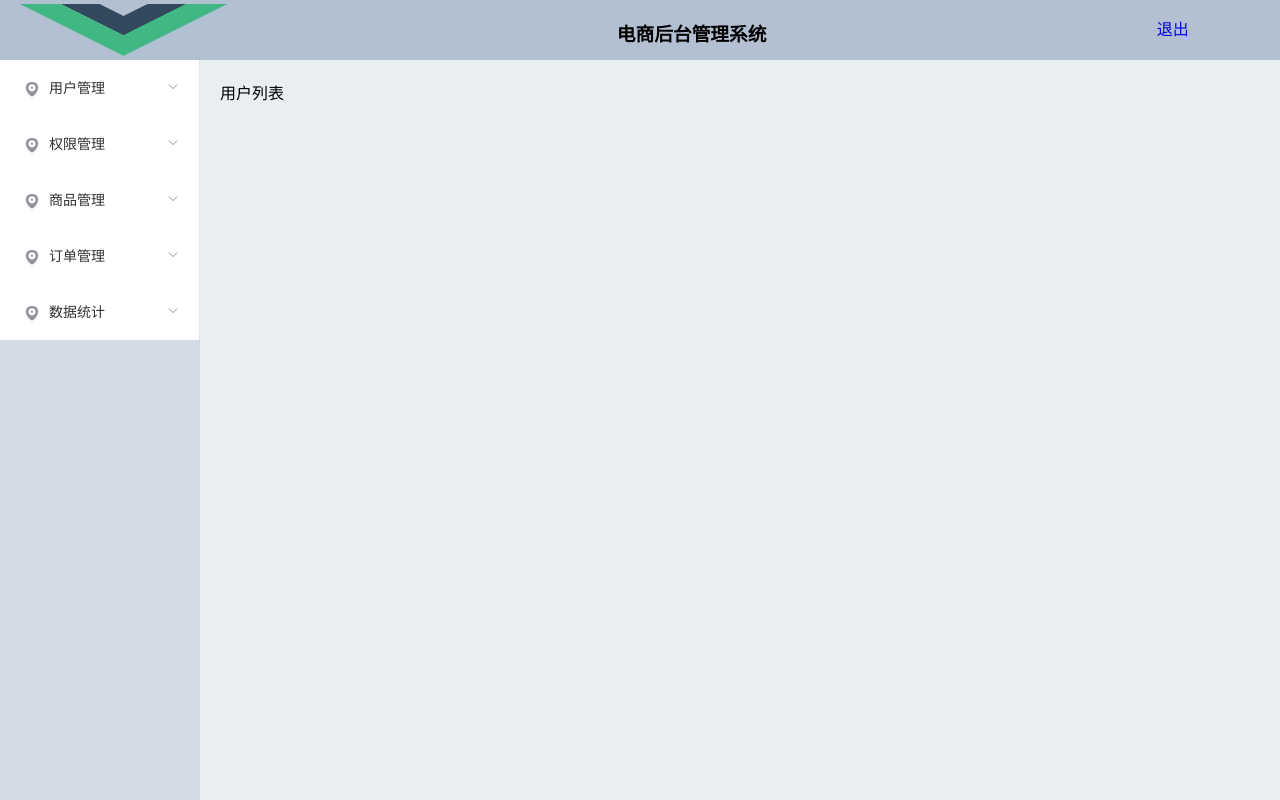
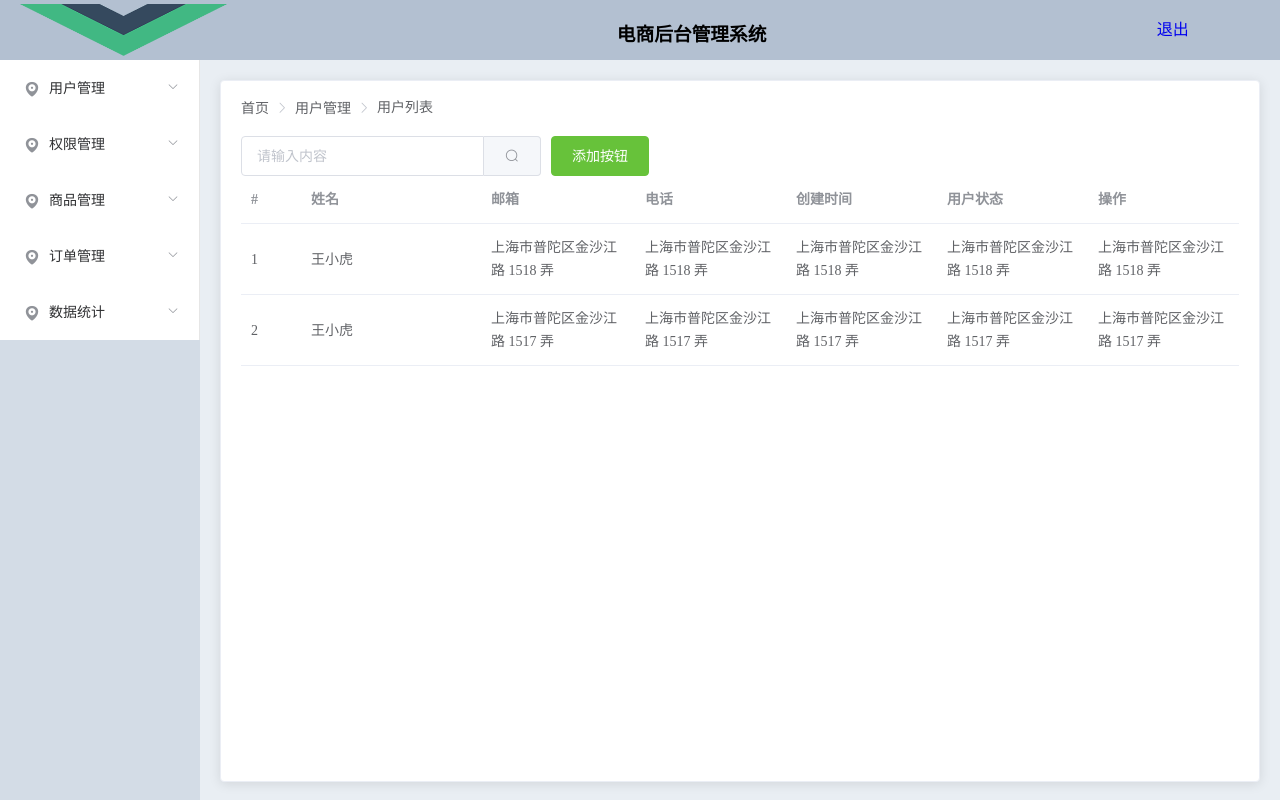
Before and after one commit to 790791059/2020-10-11, a Vue app: page /users in a window 1280 px wide. Built offline with nearby package versions, Linux system fonts and the light colour scheme; no server answers; sample sign-in values are in the browser's storage.

Commit message:
列表-面包屑-搜索框-表格-获取数据

```diff
--- a/src/components/users/users.vue
+++ b/src/components/users/users.vue
@@ -1,6 +1,35 @@
 <!--  -->
 <template>
-<div class=''>用户列表</div>
+  <el-card class="box-card">
+    <!-- 面包屑 -->
+    <!-- /首页/用户管理/用户列表/ -->
+    <el-breadcrumb separator-class="el-icon-arrow-right">
+      <el-breadcrumb-item>首页</el-breadcrumb-item>
+      <el-breadcrumb-item>用户管理</el-breadcrumb-item>
+      <el-breadcrumb-item>用户列表</el-breadcrumb-item>
+    </el-breadcrumb>
+    <!-- 搜索 -->
+    <el-row class="searchRow">
+      <el-col>
+        <el-input placeholder="请输入内容" v-model="query" class="inputSearch">
+          <el-button slot="append" icon="el-icon-search"></el-button>
+        </el-input>
+        <el-button class="btn" type="success">添加按钮</el-button>
+      </el-col>
+    </el-row>
+
+    <!-- 表格 -->
+    <el-table :data="tableData" style="width: 100%">
+      <el-table-column type="index"  label="#" width="60"> </el-table-column>
+      <el-table-column prop="name" label="姓名" width="180"> </el-table-column>
+      <el-table-column prop="address" label="邮箱"> </el-table-column>
+      <el-table-column prop="address" label="电话"> </el-table-column>
+      <el-table-column prop="address" label="创建时间"> </el-table-column>
+      <el-table-column prop="address" label="用户状态"> </el-table-column>
+      <el-table-column prop="address" label="操作"> </el-table-column>
+    </el-table>
+    <!-- 分页 -->
+  </el-card>
 </template>
 
 <script>
@@ -13,7 +42,22 @@
   data() {
     //这里存放数据
     return {
+      query: "",
+      pagenum:1,
+      pagesize:2,
+      tableData: [
+        {
+          date: "2016-05-02",
+          name: "王小虎",
+          address: "上海市普陀区金沙江路 1518 弄",
+        },
+        {
+          date: "2016-05-04",
+          name: "王小虎",
+          address: "上海市普陀区金沙江路 1517 弄",
+        },
 
+      ],
     };
   },
   //监听属性 类似于data概念
@@ -22,16 +66,24 @@
   watch: {},
   //方法集合
   methods: {
-
+    // 获取用户列表的请求
+    async getUserList(){
+      // query   查询参数 可以为空
+      // pagenum 当前页码 不能为空
+      // pagesize 每页显示条数 不能为空
+      // 需要授权的 API ，必须在请求头中使用 Authorization 字段提供 token 令牌
+//  const AUTH_TOKEN=localStorage.getItem('token')
+//  axios.defaults.headers.common['Authorization']=AUTH_TOKEN
+ const res = await this.$http.get(`/api/users?query=${this.query}&pagenum=${this.pagenum}&pagesize=${this.pagesize}`)
+     console.log(res)
+    }
   },
   //生命周期 - 创建完成（可以访问当前this实例）
   created() {
-
+    this.getUserList()
   },
   //生命周期 - 挂载完成（可以访问DOM元素）
-mounted() {
-
-},
+  mounted() {},
   beforeCreate() {}, //生命周期 - 创建之前
   beforeMount() {}, //生命周期 - 挂载之前
   beforeUpdate() {}, //生命周期 - 更新之前
@@ -39,9 +91,20 @@
   beforeDestroy() {}, //生命周期 - 销毁之前
   destroyed() {}, //生命周期 - 销毁完成
   activated() {}, //如果页面有keep-alive缓存功能，这个函数会触发
-}
+};
 </script>
 <style >
 /* //@import url(); 引入公共css类 */
-
+.box-card {
+  height: 100%;
+}
+.inputSearch {
+  width: 300px;
+}
+.btn {
+  margin-left: 10px;
+}
+.searchRow {
+  margin-top: 20px;
+}
 </style>
--- a/src/plugins/http.js
+++ b/src/plugins/http.js
@@ -4,7 +4,10 @@
 MyHttpServer.install = function(Vue) {
     // 设置请求数据的基准地址
     // axios.defaults.baseURL = 'http://localhost:8888/api/private/v1/'
-    // 4. 添加实例方法
+    //添加token
+    const AUTH_TOKEN = localStorage.getItem('token')
+    axios.defaults.headers.common['Authorization'] = AUTH_TOKEN
+        // 4. 添加实例方法
     Vue.prototype.$http = axios
 }
 export default MyHttpServer
```
Also changed, not shown: src/router/index.js (+3 -4 lines). Lines whose indentation alone changed are shown as unchanged.
